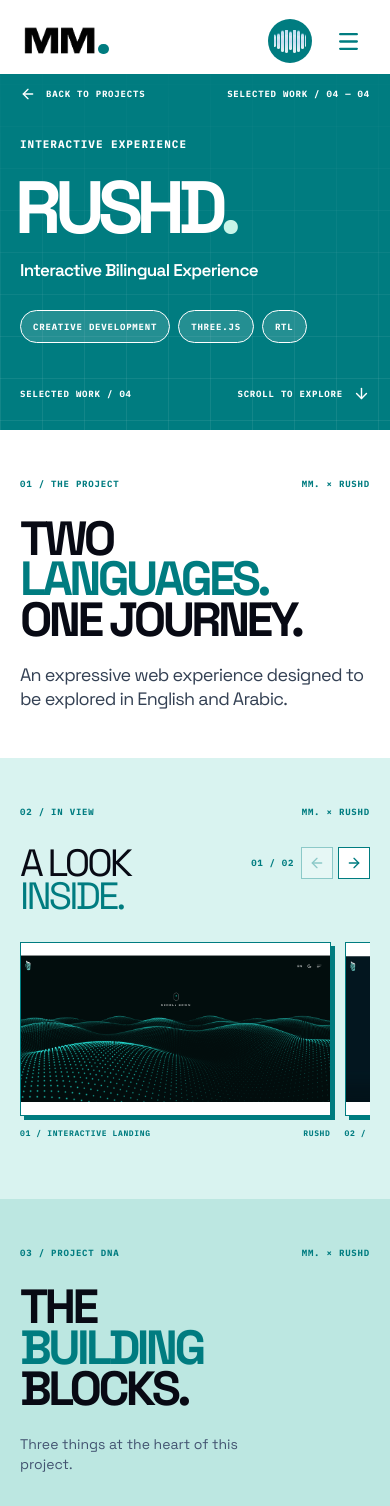
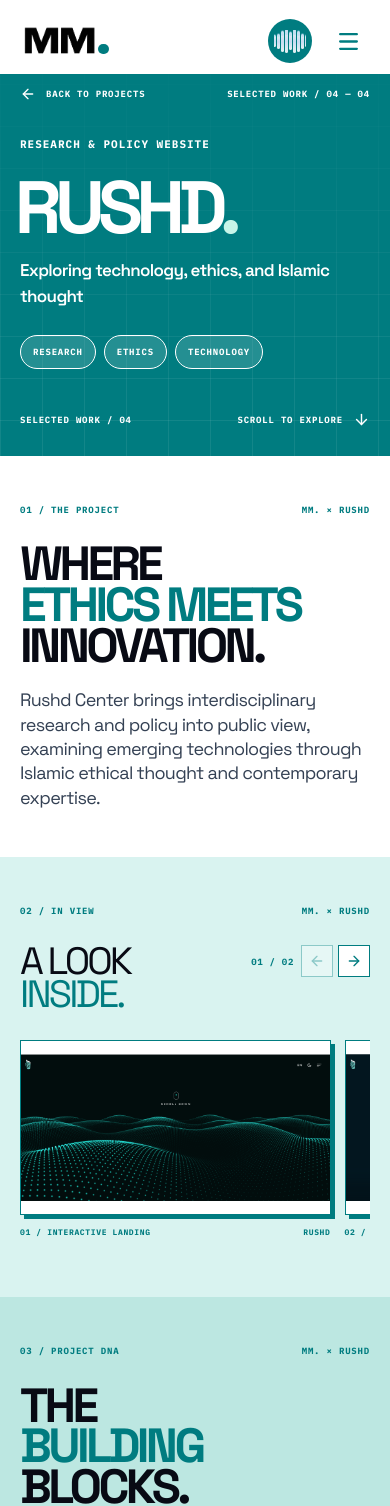
Before and after one commit to Marcella125/MM., a Next.js app: page /projects/rushd in a window 390 px wide. Shown: the top 1506 px of the page. Built offline with nearby package versions, Linux system fonts and the light colour scheme.

Commit message:
Fix Rushd and Projects images

```diff
--- a/src/app/projects/rushd/page.tsx
+++ b/src/app/projects/rushd/page.tsx
@@ -1,5 +1,5 @@
 import type { Metadata } from "next";
 import ProjectExperience from "@/src/components/ProjectExperience";
 
-export const metadata: Metadata = { title: "RUSHD. — MM. Portfolio", description: "An interactive look at Rushd, a bilingual creative experience." };
+export const metadata: Metadata = { title: "RUSHD. — MM. Portfolio", description: "An interactive bilingual website for Rushd Center, connecting research on technology, ethics, and Islamic thought." };
 export default function RushdPage() { return <ProjectExperience project="rushd" />; }
--- a/src/components/PortfolioSections.module.css
+++ b/src/components/PortfolioSections.module.css
@@ -54,7 +54,7 @@
 .projectLink:focus-visible { outline: 3px solid var(--blue); outline-offset: -6px; }
 .projectLink:hover .project,
 .projectLink:focus-visible .project { border-color: #070707; box-shadow: 12px 12px 0 var(--blue); }
-.projectLink .projectType::after { content: " â†—"; font-size: 14px; }
+.projectLink .projectType::after { content: " \2197"; font-size: 14px; }
 
 .project {
   position: relative;
--- a/src/components/ProjectExperience.module.css
+++ b/src/components/ProjectExperience.module.css
@@ -43,9 +43,14 @@
 .showcaseRail:focus-visible { outline: 3px solid var(--project-color); outline-offset: 4px; }
 .showcaseRail::-webkit-scrollbar { display: none; }
 .showcaseSlide { flex: 0 0 min(80%,1080px); min-width: 0; margin: 0; scroll-snap-align: start; }
-.showcaseFrame { display: grid; place-items: center; aspect-ratio: 16 / 9; overflow: hidden; border: 1px solid var(--project-color); background: #fff; box-shadow: 4px 4px 0 var(--project-color); }
+.showcaseFrame { display: grid; place-items: center; width: 100%; aspect-ratio: 16 / 9; padding: 0; overflow: hidden; border: 1px solid var(--project-color); background: #fff; box-shadow: 4px 4px 0 var(--project-color); cursor: zoom-in; }
 .showcaseFrame img { display: block; width: 100%; height: 100%; object-fit: contain; }
 .showcaseSlide figcaption { display: flex; justify-content: space-between; gap: 16px; margin-top: 14px; color: var(--project-color); font: 700 10px var(--font-mono),monospace; letter-spacing: .08em; }
+.imageDialog { position: fixed; width: min(96vw, 1500px); max-width: none; max-height: 96dvh; padding: 40px 12px 12px; overflow: auto; border: 1px solid var(--project-color); background: #fff; color: var(--project-color); box-shadow: 8px 8px 0 var(--project-color); }
+.imageDialog::backdrop { background: rgba(5, 13, 32, .85); }
+.imageDialog img { display: block; width: 100%; height: auto; max-height: calc(96dvh - 90px); object-fit: contain; }
+.imageDialog p { margin-top: 10px; font: 700 10px var(--font-mono), monospace; letter-spacing: .08em; }
+.imageDialogClose { position: absolute; top: 4px; right: 8px; width: 32px; height: 32px; padding: 0; border: 0; background: transparent; color: var(--project-color); font-size: 28px; line-height: 1; cursor: pointer; }
 
 .dna { background: var(--project-base); }
 .dnaHeading { display: flex; justify-content: space-between; align-items: end; gap: 30px; }
@@ -113,7 +118,7 @@
   .showcaseControls button { width: 32px; height: 32px; }
   .showcaseControls svg { width: 16px; height: 16px; }
   .showcaseRail { gap: 14px; padding-bottom: 14px; }
-  .showcaseSlide { flex-basis: 90%; }
+  .showcaseSlide { flex-basis: 90%; opacity: 1 !important; transform: none !important; }
   .showcaseSlide figcaption { margin-top: 12px; font-size: 8px; }
   .overview h2,.dna h2,.built h2,.principle h2,.tech h2 { font-size: clamp(48px,12vw,82px); }
   .overviewBottom p { font-size: 18px; }
--- a/src/components/ProjectExperience.tsx
+++ b/src/components/ProjectExperience.tsx
@@ -1,6 +1,6 @@
 "use client";
 
-import { useRef, useState, type CSSProperties } from "react";
+import { useEffect, useRef, useState, type CSSProperties } from "react";
 import { motion } from "framer-motion";
 import Link from "next/link";
 import Image from "next/image";
@@ -53,23 +53,23 @@
     statement: ["RONG XING", "A WORLD IN", "MOTION."], next: "RUSHD", nextHref: "/projects/rushd",
   },
   rushd: {
-    index: "04", title: "RUSHD", category: "INTERACTIVE EXPERIENCE", subtitle: "Interactive Bilingual Experience",
-    color: "#007c80", wash: "#d9f3f0", base: "#bce7e1", highlight: "#c7f5e9", intro: ["TWO", "LANGUAGES.", "ONE JOURNEY."],
-    description: "An expressive web experience designed to be explored in English and Arabic.",
-    facets: ["CREATIVE DEVELOPMENT", "THREE.JS", "RTL"],
+    index: "04", title: "RUSHD", category: "RESEARCH & POLICY WEBSITE", subtitle: "Exploring technology, ethics, and Islamic thought",
+    color: "#007c80", wash: "#d9f3f0", base: "#bce7e1", highlight: "#c7f5e9", intro: ["WHERE", "ETHICS MEETS", "INNOVATION."],
+    description: "Rushd Center brings interdisciplinary research and policy into public view, examining emerging technologies through Islamic ethical thought and contemporary expertise.",
+    facets: ["RESEARCH", "ETHICS", "TECHNOLOGY"],
     contributions: [
-      { title: "Interactive development", detail: "Making the site feel exploratory." },
-      { title: "Bilingual experience", detail: "Supporting English and Arabic paths." },
-      { title: "RTL support", detail: "Building for right-to-left reading." },
-      { title: "Three.js interactions", detail: "Adding motion and depth to the experience." },
+      { title: "Interactive development", detail: "Creating a visual entry point to the center's research and ideas." },
+      { title: "Bilingual experience", detail: "Supporting the site's English and Arabic content." },
+      { title: "RTL support", detail: "Making the Arabic experience natural to read and navigate." },
+      { title: "Three.js interactions", detail: "Adding motion and depth to the landing experience." },
     ],
-    principle: ["EXPLORE", "BOTH", "WAYS."], principleNote: "The experience should feel natural in either language.",
-    tech: ["Creative Development", "Three.js", "RTL"],
+    principle: ["INNOVATION", "WITH", "RESPONSIBILITY."], principleNote: "Research on emerging technology should remain grounded in human dignity and the common good.",
+    tech: ["Bilingual UX", "Three.js", "RTL"],
     gallery: [
-      { src: "/assets/Projects/RUSHD/home.png", label: "INTERACTIVE LANDING", alt: "Rushd landing page with animated teal data waves", width: 1912, height: 912 },
-      { src: "/assets/Projects/RUSHD/home%202.png", label: "BILINGUAL EXPERIENCE", alt: "Rushd page about innovation guided by Islamic values", width: 1917, height: 911 },
+      { src: "/assets/Projects/RUSHD/home.png", label: "INTERACTIVE LANDING", alt: "Rushd Center landing page with teal interactive waves", width: 1912, height: 912 },
+      { src: "/assets/Projects/RUSHD/home%202.png", label: "VISION & VALUES", alt: "Rushd Center page reading Guiding Innovation with Islamic Values", width: 1917, height: 911 },
     ],
-    statement: ["RUSHD", "EXPLORE", "BOTH WAYS."], next: "KIRA", nextHref: "/projects/kira",
+    statement: ["RUSHD", "ETHICS FOR", "WHAT'S NEXT."], next: "KIRA", nextHref: "/projects/kira",
   },
 } satisfies Record<ProjectKey, {
   index: string; title: string; category: string; subtitle: string; color: string; wash: string; base: string; highlight: string;
@@ -89,7 +89,14 @@
   const reduced = useHydratedReducedMotion();
   const [activeContribution, setActiveContribution] = useState<number | null>(null);
   const [activeShot, setActiveShot] = useState(0);
+  const [openShot, setOpenShot] = useState<number | null>(null);
   const galleryRef = useRef<HTMLDivElement>(null);
+  const imageDialogRef = useRef<HTMLDialogElement>(null);
+  useEffect(() => {
+    const dialog = imageDialogRef.current;
+    if (!dialog) return;
+    if (openShot !== null && !dialog.open) dialog.showModal();
+  }, [openShot]);
   const goToShot = (index: number) => {
     const rail = galleryRef.current;
     const shot = rail?.children[index] as HTMLElement | undefined;
@@ -146,10 +153,17 @@
       </div>
       <div className={styles.showcaseRail} ref={galleryRef} onScroll={syncActiveShot} role="region" tabIndex={0} aria-label={`${data.title} project images`}>
         {data.gallery.map((shot, index) => <motion.figure className={styles.showcaseSlide} key={shot.src} initial={reduced ? false : { opacity: 0, x: 35 }} whileInView={{ opacity: 1, x: 0 }} viewport={{ once: true, amount: .25 }} transition={{ duration: .5 }}>
-          <div className={styles.showcaseFrame}><Image src={assetPath(shot.src)} alt={shot.alt} width={shot.width} height={shot.height} sizes="(max-width: 700px) 90vw, 75vw" priority={index === 0} /></div>
+          <button className={styles.showcaseFrame} type="button" onClick={() => setOpenShot(index)} aria-label={`Open ${shot.label} image`}><Image src={assetPath(shot.src)} alt={shot.alt} width={shot.width} height={shot.height} sizes="(max-width: 700px) 90vw, 75vw" priority={index === 0} /></button>
           <figcaption><span>0{index + 1} / {shot.label}</span><span>{data.title}</span></figcaption>
         </motion.figure>)}
       </div>
+      <dialog ref={imageDialogRef} className={styles.imageDialog} onClose={() => setOpenShot(null)} onClick={(event) => { if (event.target === event.currentTarget) event.currentTarget.close(); }} aria-label={`${data.title} image preview`}>
+        {openShot !== null && <>
+          <button className={styles.imageDialogClose} type="button" onClick={() => imageDialogRef.current?.close()} aria-label="Close image">×</button>
+          <Image src={assetPath(data.gallery[openShot].src)} alt={data.gallery[openShot].alt} width={data.gallery[openShot].width} height={data.gallery[openShot].height} sizes="100vw" />
+          <p>{data.gallery[openShot].label}</p>
+        </>}
+      </dialog>
     </section>
 
     <section className={styles.dna} aria-labelledby="dna-title">
--- a/src/components/ProjectsSection.tsx
+++ b/src/components/ProjectsSection.tsx
@@ -12,7 +12,7 @@
   { index: "01", title: "Kira", type: "AI product", copy: "AI Knowledge Assistant", tags: ["AI", "Azure", "Full Stack"] },
   { index: "02", title: "Femi", type: "Health technology", copy: "AI-Powered Health Platform", tags: ["Health Tech", "AI", "Full Stack"] },
   { index: "03", title: "Rong Xing", type: "Corporate website", copy: "Trading and business website", tags: ["Web", "Frontend", "Responsive"] },
-  { index: "04", title: "Rushd", type: "Interactive experience", copy: "Interactive Bilingual Experience", tags: ["Creative Development", "Three.js", "RTL"] },
+  { index: "04", title: "Rushd", type: "Research & policy", copy: "Technology, ethics & Islamic thought", tags: ["Bilingual", "Interactive", "RTL"] },
 ] as const;
 
 const cardStops = [
```
